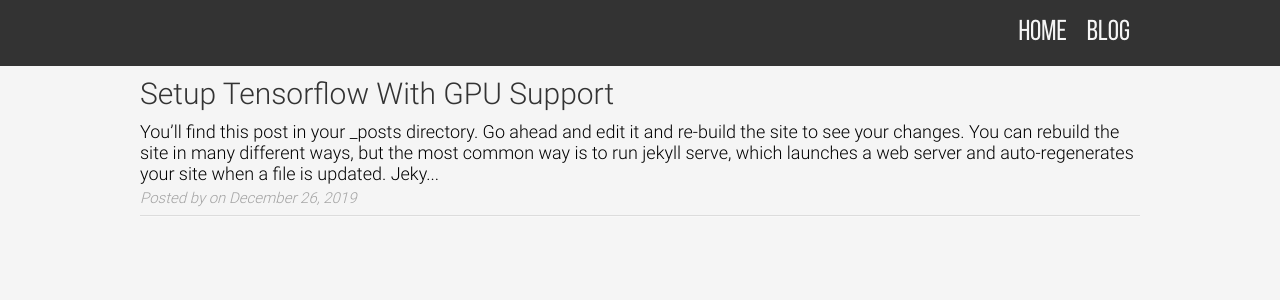
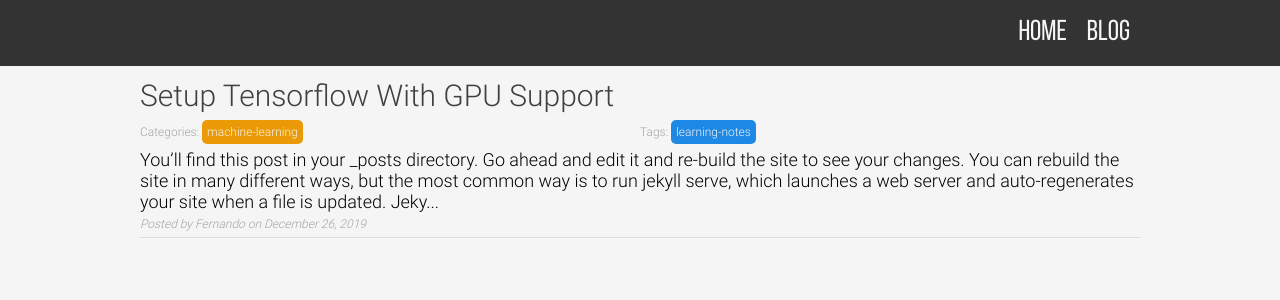
Before and after one commit to fernandozhu/fernandozhu.github.io, a Jekyll site: the page built from blog.markdown, in a window 1280 px wide. Shown: the top 300 px of the page. Built offline with Jekyll 4.4.1, drawn with Linux system fonts in a browser that asks for light colours.

Commit message:
Added category and tag

```diff
--- a/_layouts/blog.html
+++ b/_layouts/blog.html
@@ -7,8 +7,27 @@
 <div class="posts">
     {% for post in site.posts %}
     <div class="post">
-        <div class="title">
+        <a href={{ post.url }} class="title">
             {{ post.title }}
+        </a>
+        <div class="category__tag">
+            {% if post.categories.size > 0 %}
+            <div class="categories">
+                Categories:
+                {% for category in post.categories %}
+                <span class="category">{{ category }}</span>
+                {% endfor %}
+            </div>
+            {% endif %}
+
+            {% if post.tags.size > 0 %}
+            <div class="tags">
+                Tags:
+                {% for tag in post.tags %}
+                <span class="tag">{{ tag }}</span>
+                {% endfor %}
+            </div>
+            {% endif %}
         </div>
         <div class="preview">
             {{ post.content | strip_html | truncate:300 }}
--- a/_posts/2019-12-27-set-up-tensorflow.markdown
+++ b/_posts/2019-12-27-set-up-tensorflow.markdown
@@ -2,7 +2,9 @@
 layout: post
 title:  "Setup tensorflow with GPU support"
 date:   2019-12-27 08:18:33 +1300
-categories: learning-notes
+author: Fernando
+categories: machine-learning
+tags: learning-notes
 ---
 You’ll find this post in your `_posts` directory. Go ahead and edit it and re-build the site to see your changes. You can rebuild the site in many different ways, but the most common way is to run `jekyll serve`, which launches a web server and auto-regenerates your site when a file is updated.
 
--- a/_sass/_constant.scss
+++ b/_sass/_constant.scss
@@ -9,5 +9,5 @@
 $postBodyFontFamily: 'Roboto Light', sans-serif;
 // ### Post ###
 $postTitleFontSize: 30px;
-$postTitleFontWeight: 700;
+$postTitleFontWeight: 400;
 $postTitleFontFamily: 'Roboto Light', sans-serif;
--- a/_sass/_font.scss
+++ b/_sass/_font.scss
@@ -12,3 +12,8 @@
   font-family: "Roboto";
   src: url('/assets/font/roboto/Roboto-Regular.ttf') format("truetype");
 }
+
+@font-face {
+  font-family: "Roboto Thin";
+  src: url('/assets/font/roboto/Roboto-Thin.ttf') format("truetype");
+}
--- a/_sass/layouts/_blog.scss
+++ b/_sass/layouts/_blog.scss
@@ -17,21 +17,47 @@
 
 .post {
     .title {
+        display: inline-block;
         font-family: $postTitleFontFamily;
         font-size: $postTitleFontSize;
-        font-weight: $postTitleFontSize;
-        color: $primaryBlack;
+        font-weight: $postTitleFontWeight;
+        color: $primaryLightBlack;
         text-transform: capitalize;
-        padding: 10px 0;
+        padding: 12px 0;
+        text-decoration: none;
+        &:hover {
+            color: #1f68b3;
+        }
     }
 
     .preview {
         padding-bottom: 5px;
     }
 
+    .category__tag {
+        display: flex;
+        color: $lightGrey;
+        font-size: 12px;
+        padding-bottom: 10px;
+        .categories, .tags {
+            flex: 1;
+        }
+        span {
+            padding: 5px;
+            border-radius: 5px;
+            color: $primaryWhite;
+        }
+        .category {
+            background-color: #ea9a06;
+        }
+        .tag {
+            background-color: #1e88e5;
+        }
+    }
+
     .meta-info {
         color: $lightGrey;
-        font-size: 15px;
+        font-size: 12px;
         font-style: italic;
         hr {
             border: 0;
```
